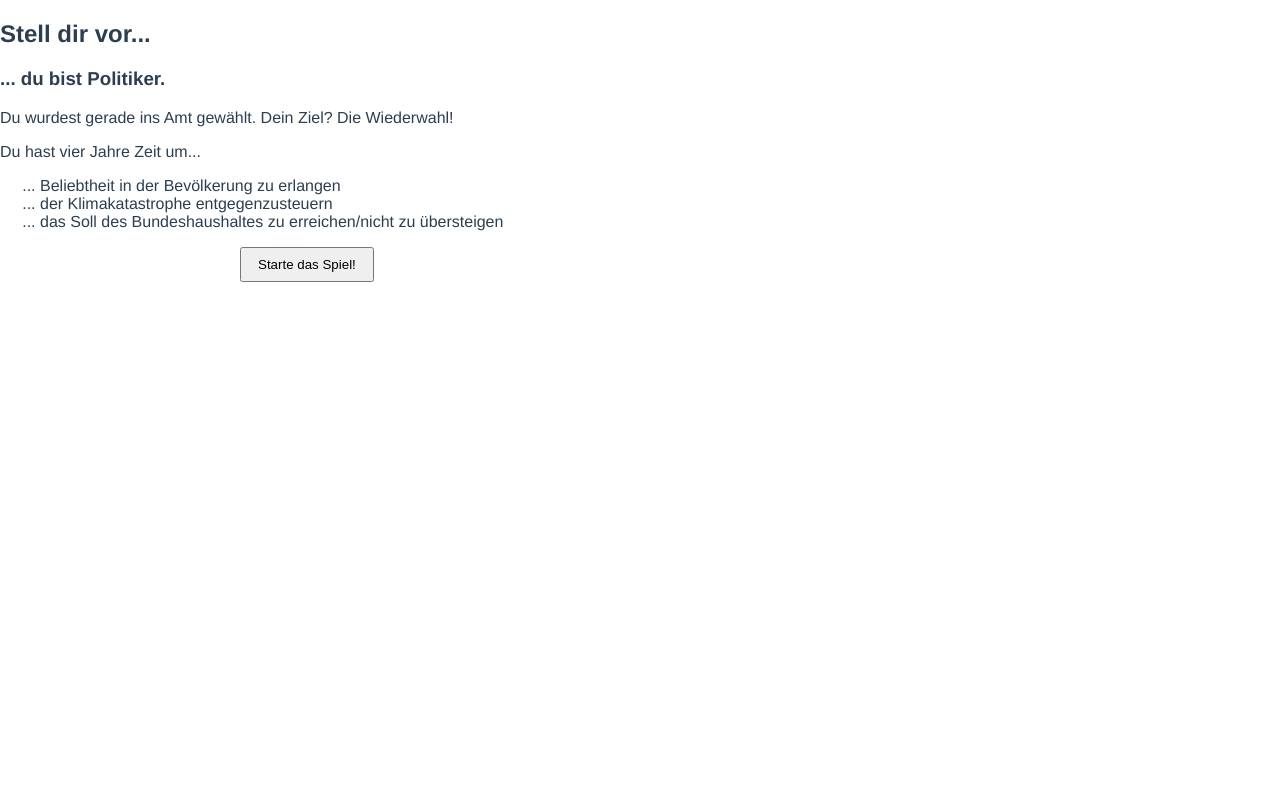
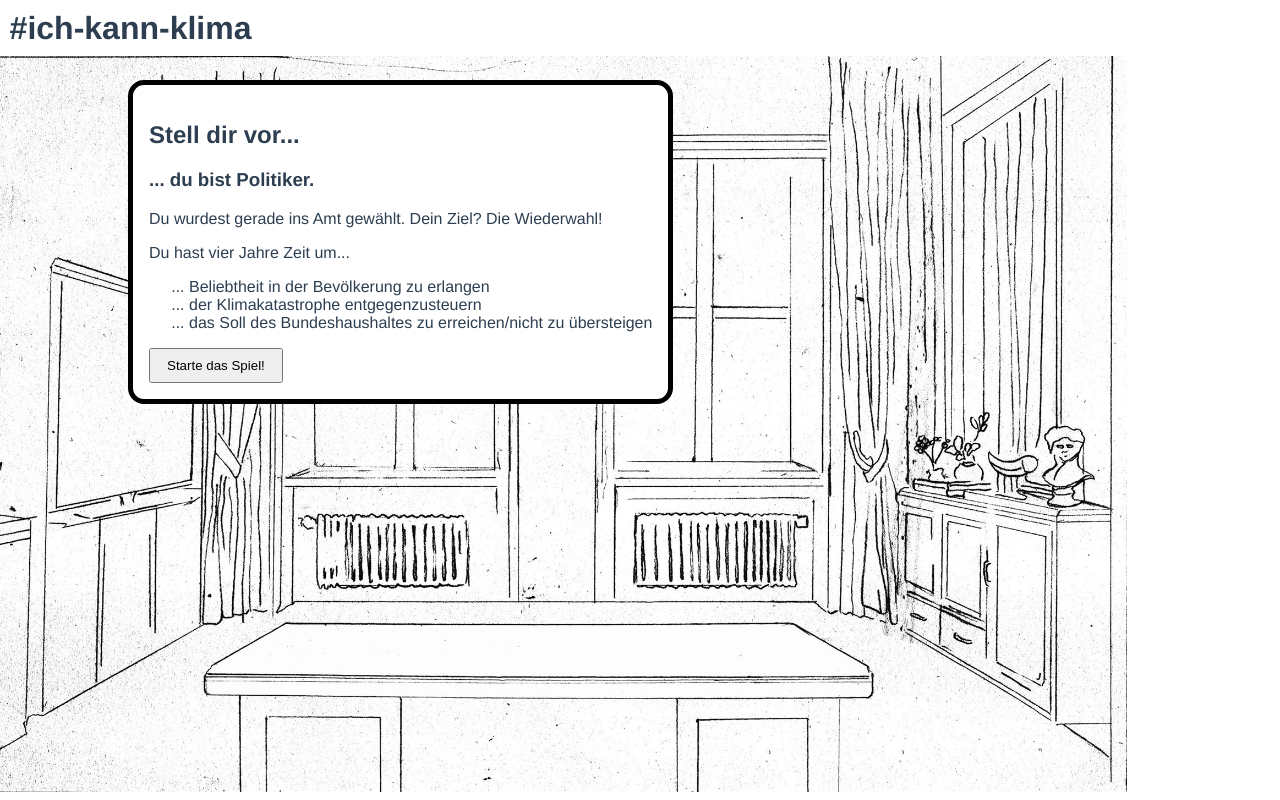
Before and after one commit to neustartklima/ich-kann-klima, a Vue app: page / in a window 1280 px wide. Built offline with nearby package versions, Linux system fonts and the light colour scheme; what showdown would draw is missing.

Commit message:
Consistent layout

```diff
--- a/src/App.vue
+++ b/src/App.vue
@@ -5,16 +5,8 @@ export default defineComponent({})
 </script>
 
 <template>
+  <h1>#ich-kann-klima</h1>
   <router-view />
-
-  <!--details class="attribution">
-    <summary>Attribution</summary>
-    <ul>
-      <li>CO2 symbol: Tommaso.sansone91, CC0 1.0, via Wikimedia commons</li>
-      <li>Euro coin: Verdy_p, Public domain, via Wikimedia commons</li>
-      <li>Clapping hands: pngimg.com, CC 4.0 BY-NC</li>
-    </ul>
-  </details-->
 </template>
 
 <style lang="scss">
@@ -48,17 +40,4 @@ ul {
     padding: 8px 16px;
   }
 }
-
-.attribution {
-  position: fixed;
-  bottom: -1px;
-  right: -1px;
-  padding: 0 5px;
-  font-size: 10px;
-  background: white;
-
-  &[open] {
-    border: 1px solid #cccccc;
-  }
-}
 </style>
--- /dev/null
+++ b/src/components/Background.vue
@@ -0,0 +1,15 @@
+<script lang="ts">
+export default {}
+</script>
+
+<template>
+  <img id="background-image" src="../assets/background.jpg" />
+</template>
+
+<style lang="scss" scoped>
+img {
+  max-height: calc(100vh - 4rem);
+  top: 4rem;
+  z-index: -1;
+}
+</style>
--- /dev/null
+++ b/src/components/Dialog.vue
@@ -0,0 +1,28 @@
+<script lang="ts">
+import Background from "./Background.vue"
+
+export default {
+  components: { Background },
+}
+</script>
+
+<template>
+  <Background />
+
+  <div class="dialog">
+    <slot />
+  </div>
+</template>
+
+<style lang="scss" scoped>
+.dialog {
+  position: absolute;
+  top: 10vh;
+  left: 10vw;
+  max-width: 60vw;
+  background: white;
+  border: 5px solid black;
+  border-radius: 1rem;
+  padding: 1rem;
+}
+</style>
--- a/src/components/GameSetup.vue
+++ b/src/components/GameSetup.vue
@@ -1,5 +1,6 @@
 <script lang="ts">
 import { defineComponent } from "@vue/runtime-core"
+import Background from "./Background.vue"
 import CurrentIndicators from "../components/CurrentIndicators.vue"
 import LawProposals from "../components/LawProposals.vue"
 import SpeechBubble from "./SpeechBubble.vue"
@@ -10,7 +11,7 @@ import { allEvents } from "../events"
 import EventMachine, { PriorizedEvent } from "../EventMachine"
 
 export default defineComponent({
-  components: { CurrentIndicators, PeekInside, LawProposals, SpeechBubble },
+  components: { Background, CurrentIndicators, PeekInside, LawProposals, SpeechBubble },
   data() {
     const store = useStore()
     return {
@@ -47,13 +48,13 @@ export default defineComponent({
 </script>
 
 <template>
-  <h1>#ich-kann-klima</h1>
   <div class="game-setup">
-    <img src="../assets/background.jpg" />
+    <Background />
 
     <LawProposals />
     <SpeechBubble :title="eventTitle" :text="eventText" @acknowledge="acknowledge" />
   </div>
+
   <div class="peek">
     <PeekInside v-if="devMode" />
   </div>
--- a/src/views/GameOver.vue
+++ b/src/views/GameOver.vue
@@ -1,12 +1,11 @@
 <script lang="ts">
 import { defineComponent } from "@vue/runtime-core"
-import { computed } from "vue"
-import GameSetup from "../components/GameSetup.vue"
+import Dialog from "../components/Dialog.vue"
 import { useStore } from "../store"
 import { GameId } from "../game"
 
 export default defineComponent({
-  components: { GameSetup },
+  components: { Dialog },
 
   setup() {
     const store = useStore()
@@ -78,8 +77,7 @@ export default defineComponent({
 </script>
 
 <template>
-  <GameSetup>
-    <div class="wrapper">
+  <Dialog>
     <h2>Das Spiel ist leider zu Ende</h2>
 
     <p>Deine Entscheidungen haben etwas verändert - soviel kann man sagen.</p>
@@ -95,6 +93,5 @@ export default defineComponent({
     <div class="button-bar">
       <button @click="newGame">Neuer Versuch</button>
     </div>
-    </div>
-  </GameSetup>
+  </Dialog>
 </template>
--- a/src/views/MainPage.vue
+++ b/src/views/MainPage.vue
@@ -1,7 +1,10 @@
 <script lang="ts">
 import { defineComponent } from "vue"
+import Dialog from "../components/Dialog.vue"
 
 export default defineComponent({
+  components: { Dialog },
+
   methods: {
     start() {
       this.$router.push("/start")
@@ -11,18 +14,14 @@ export default defineComponent({
 </script>
 
 <template>
-  <div class="wrapper">
+  <Dialog>
     <h2>Stell dir vor...</h2>
 
     <h3>... du bist Politiker.</h3>
 
-    <p>
-      Du wurdest gerade ins Amt gewählt. Dein Ziel? Die Wiederwahl!
-    </p>
+    <p>Du wurdest gerade ins Amt gewählt. Dein Ziel? Die Wiederwahl!</p>
 
-    <p>
-      Du hast vier Jahre Zeit um...
-    </p>
+    <p>Du hast vier Jahre Zeit um...</p>
 
     <ul>
       <li>Beliebtheit in der Bevölkerung zu erlangen</li>
@@ -33,5 +32,5 @@ export default defineComponent({
     <div class="button-bar">
       <button @click="start">Starte das Spiel!</button>
     </div>
-  </div>
+  </Dialog>
 </template>
--- a/src/views/StartPage.vue
+++ b/src/views/StartPage.vue
@@ -1,7 +1,10 @@
 <script lang="ts">
 import { defineComponent } from "@vue/runtime-core"
+import Dialog from "../components/Dialog.vue"
 
 export default defineComponent({
+  components: { Dialog },
+
   methods: {
     newGame() {
       this.$router.push("/games")
@@ -11,13 +14,17 @@ export default defineComponent({
 </script>
 
 <template>
+  <Dialog>
     <h2>Deine erste Entscheidung steht bevor...</h2>
 
-    <p>Wähle weise, denn <u>alles hat Einfluss</u> auf deine Beliebtheit, das Klimaziel sowie den Finanzhaushalt.</p>
+    <p>
+      Wähle weise, denn
+      <u>alles hat Einfluss</u> auf deine Beliebtheit, das Klimaziel sowie den Finanzhaushalt.
+    </p>
 
     <p>
-      Durch manche Entscheidungen entstehen neue Möglichkeiten.<br />
-      Es kann aber auch sein, dass du dir durch bestimmte Entscheidungen andere Möglichkeiten nimmst.
+      Durch manche Entscheidungen entstehen neue Möglichkeiten.
+      <br />Es kann aber auch sein, dass du dir durch bestimmte Entscheidungen andere Möglichkeiten nimmst.
     </p>
 
     <p>Gar nicht so einfach, Politiker zu sein, oder?</p>
@@ -25,4 +32,5 @@ export default defineComponent({
     <div class="button-bar">
       <button @click="newGame">Leg' los</button>
     </div>
+  </Dialog>
 </template>
```
Lines whose indentation alone changed are shown as unchanged.
